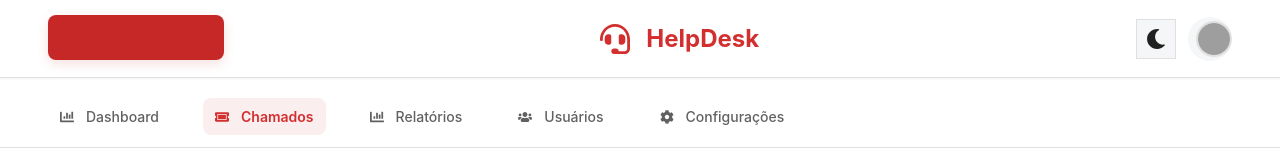
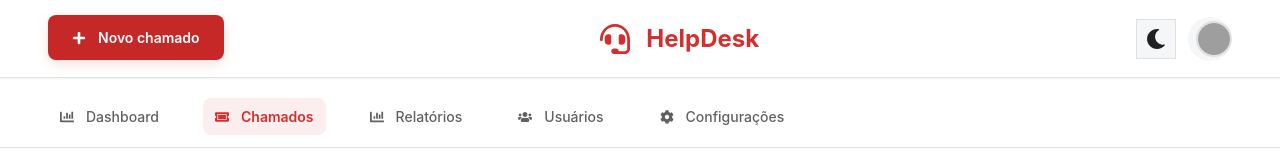
Before and after one commit to diegoflausino45/HelpDesk, a React (Vite) app: page /chamados in a window 1280 px wide. In both pictures the pointer is over the link "Novo chamado". Shown: the top 160 px of the page. Built offline with nearby package versions, Linux system fonts and the light colour scheme; grey boxes are pictures that could not be loaded.

Commit message:
Adiciona cor de texto branca ao botão de novo chamado

```diff
--- a/src/components/header/header.module.css
+++ b/src/components/header/header.module.css
@@ -63,6 +63,7 @@
   background: var(--color-primary-dark);
   box-shadow: var(--shadow-red);
   transform: translateY(-1px);
+  color: var(--color-text-white);
 }
 
 .userWrapper {
--- a/src/containers/chamados/chamados.module.css
+++ b/src/containers/chamados/chamados.module.css
@@ -40,6 +40,7 @@ padding: var(--space-3xl);
   background-color: var(--color-primary-dark);
   box-shadow: var(--shadow-red);
   transform: translateY(-1px);
+  color: var(--color-text-white);
 }
 
 /* Filtros */
```
